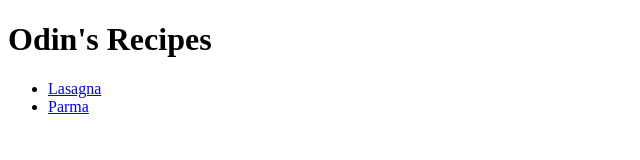
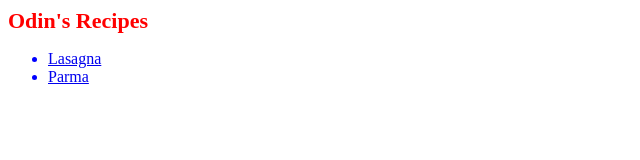
Before and after one commit to nedmoyle/odin-recipes, a plain HTML site: page index.html in a window 1280 px wide. Shown: the whole page, without its empty margins (0-640 px from the left). Drawn offline with Linux system fonts and the light colour scheme.

Commit message:
added css to recipes project

```diff
--- a/index.html
+++ b/index.html
@@ -3,10 +3,11 @@
 <head>
     <meta charset="UTF-8">
     <meta name="viewport" content="width=device-width, initial-scale=1.0">
-    <title>Document</title>
+    <title>Odin's Recipes</title>
+    <link rel="stylesheet" href="style.css"/>
 </head>
 <body>
-    <h1>Odin's Recipes</h1>
+    <div class="heading">Odin's Recipes</div>
     <ul>
         <li><a href="./recipes/lasagna.html">Lasagna</a></li>
         <li><a href="./recipes/parma.html"> Parma</a></li>
--- /dev/null
+++ b/style.css
@@ -0,0 +1,12 @@
+/* style.css */
+
+.heading {
+    color: red;
+    font-size: 22px;
+    font-weight:800;
+}
+
+li {
+    color: blue;
+
+}
```
